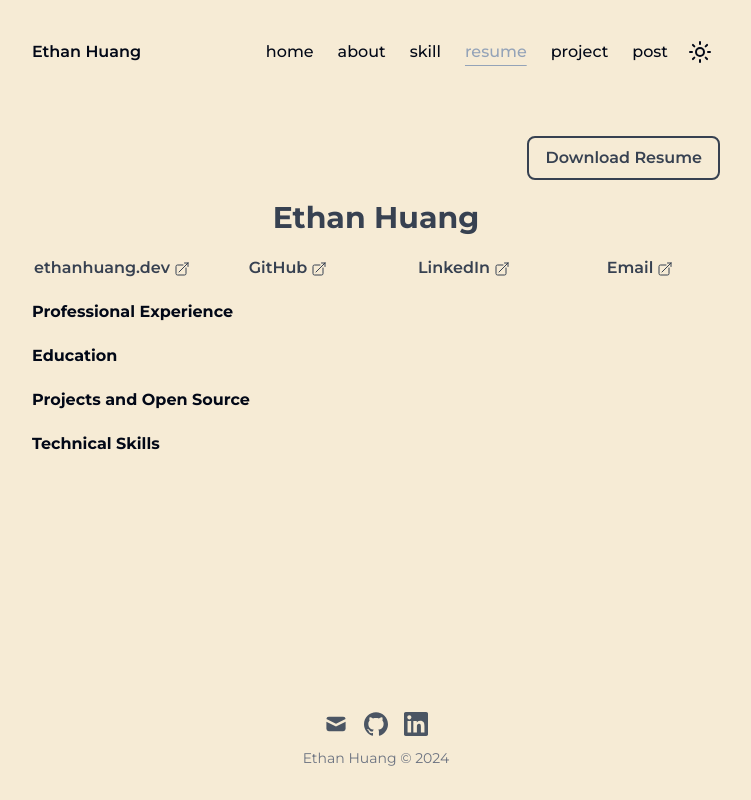
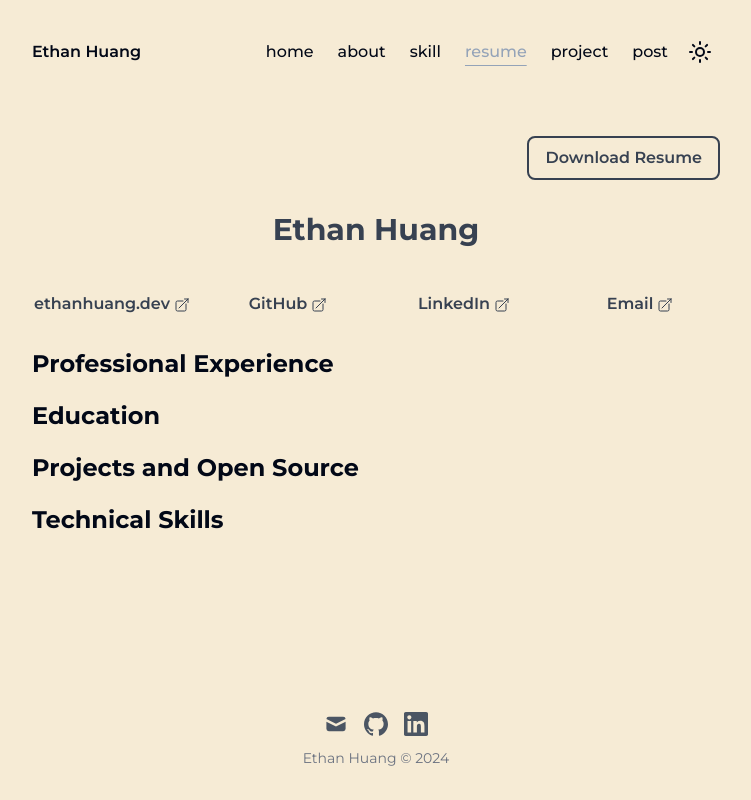
Before and after one commit to ethanh6/ethanhuang.dev, a Next.js app: page /resume in a window 1280 px wide. Shown: the whole page, without its empty margins (264-1015 px from the left). Built offline with nearby package versions, Linux system fonts and the light colour scheme.

Commit message:
updated look

```diff
--- a/src/app/page.tsx
+++ b/src/app/page.tsx
@@ -5,7 +5,7 @@ import Me from '@images/me.jpg';
 export default function Home() {
   return (
     <article className="prose dark:prose-dark md:prose-lg prose-p:text-lg my-8 space-y-3 transition-colors md:space-y-5">
-      <p className="text-3xl font-bold text-indigo-600">Hi!</p>
+      <p className="text-3xl highlight">Hi!</p>
       <p className="">I'm Ethan, welcome to my website.</p>
       <p className="">
         {' '}
--- a/src/app/resume/page.tsx
+++ b/src/app/resume/page.tsx
@@ -11,7 +11,7 @@ type Props = {};
 
 const Home: NextPage<Props> = () => {
   return (
-    <article className="prose dark:prose-dark md:prose-lg prose-p:text-lg my-8 space-y-3 transition-colors md:space-y-5">
+    <article className="prose dark:prose-dark md:prose-lg prose-p:text-lg my-8 transition-colors md:space-y-5">
       <div className="flex items-center justify-end text-right text-gray-700 dark:text-gray-300">
         <a
           href="/files/Resume-Ethan-Huang.pdf"
@@ -22,13 +22,13 @@ const Home: NextPage<Props> = () => {
         </a>
       </div>
 
-      <div className="itmes-center flex justify-center text-center">
-        <p className="text-3xl font-bold text-gray-700 dark:text-gray-300">
+      <div className="py-3 flex items-center justify-center">
+        <p className="text-center text-3xl font-bold text-gray-700 dark:text-gray-300">
           Ethan Huang
         </p>
       </div>
 
-      <div className="my-4 grid grid-cols-4 gap-4 text-center text-gray-700 dark:text-gray-300">
+      <div className="py-3 grid grid-cols-4 gap-4 text-center text-gray-700 dark:text-gray-300">
         <CustomLink
           href="https://ethanhuang.dev"
           className="hidden font-semibold transition-colors hover:text-slate-400 lg:block"
@@ -54,17 +54,17 @@ const Home: NextPage<Props> = () => {
           Email
         </CustomLink>
       </div>
-      <div className="">
-        <p className="highlight my-4">Professional Experience</p>
+      <div className="flex flex-row">
+        <div className="highlight text-2xl">Professional Experience</div>
       </div>
-      <div className="">
-        <p className="highlight my-4">Education</p>
+      <div className="flex justify-start">
+        <p className="highlight text-2xl">Education</p>
       </div>
-      <div className="">
-        <p className="highlight my-4">Projects and Open Source</p>
+      <div className="flex justify-start">
+        <p className="highlight text-2xl">Projects and Open Source</p>
       </div>
-      <div className="">
-        <p className="highlight my-4">Technical Skills</p>
+      <div className="flex justify-start">
+        <p className="highlight text-2xl">Technical Skills</p>
       </div>
     </article>
   );
```
